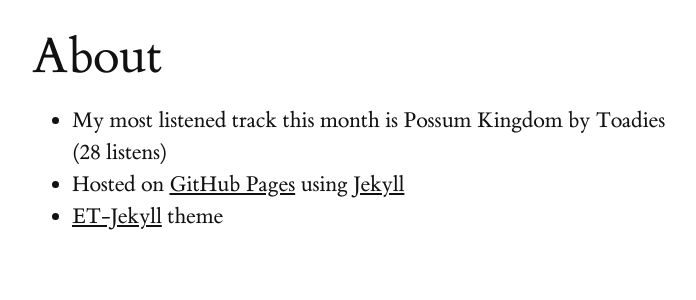
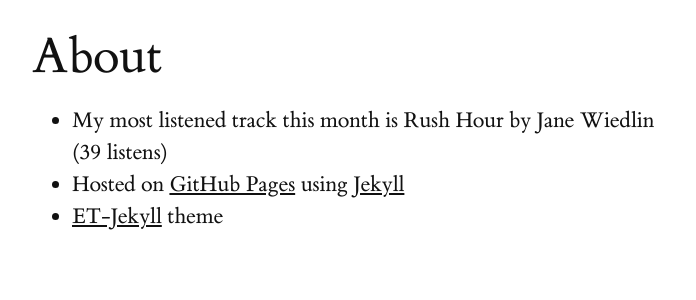
Before and after one commit to christopherdoyle/christopherdoyle.github.io, a Jekyll site: the page built from about.md, in a window 1280 px wide. Shown: the part 301-601 px from the top of the page, without its empty margins (128-824 px from the left). Built offline with Jekyll 4.4.1, drawn with Linux system fonts in a browser that asks for light colours.

Commit message:
Updated config with latest top track from last.fm

```diff
--- a/_config.yml
+++ b/_config.yml
@@ -10,7 +10,7 @@ sass:
   style: compressed
 title: Christopher Doyle
 top_track:
-  artist: Toadies
-  name: Possum Kingdom
-  playcount: 28
+  artist: Jane Wiedlin
+  name: Rush Hour
+  playcount: 39
 url: https://christopherdoyle.github.io/
```
